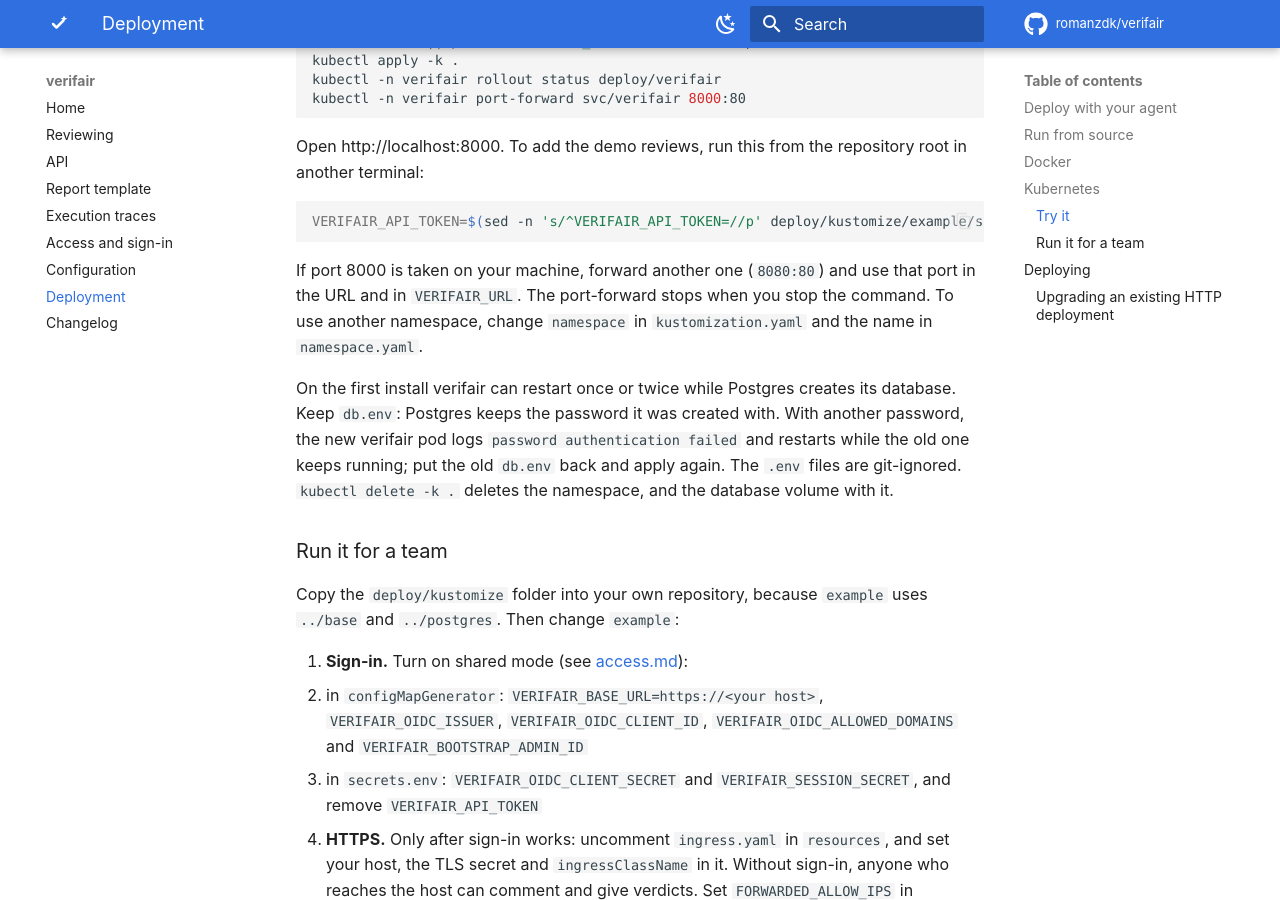
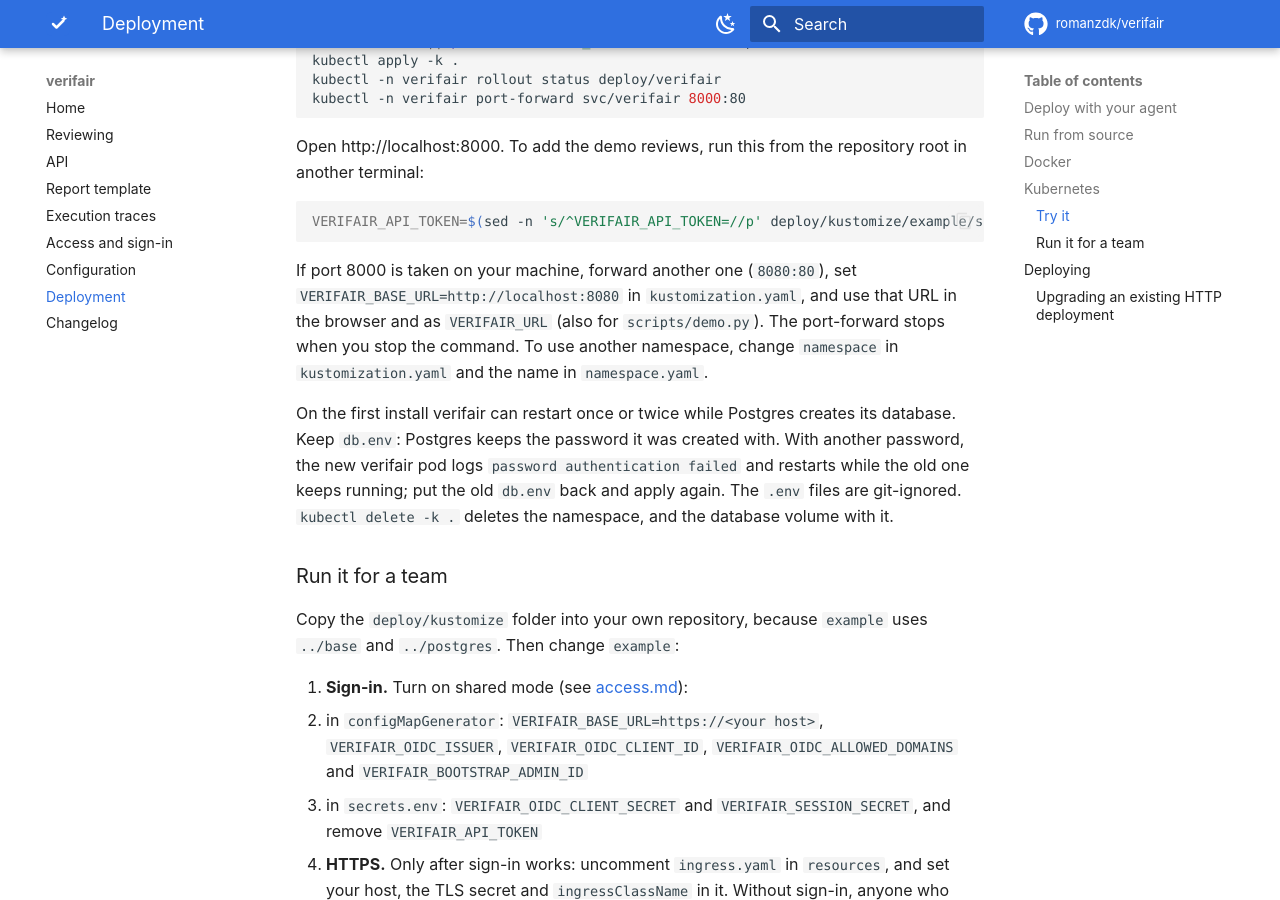
Before and after one commit to romanzdk/verifair, an MkDocs documentation site: the page built from docs/deployment.md, in a window 1280 px wide and 900 px high, scrolled down 3417 px. Built offline with MkDocs 1.6.1 and Material for MkDocs 9.7.7, drawn with Linux system fonts in a browser that asks for light colours; comment, search, counter and statistics services are not loaded.

Commit message:
docs: say what to change when port 8000 is taken

````diff
--- a/docs/deployment.md
+++ b/docs/deployment.md
@@ -119,7 +119,7 @@ Open http://localhost:8000. To add the demo reviews, run this from the repositor
 VERIFAIR_API_TOKEN=$(sed -n 's/^VERIFAIR_API_TOKEN=//p' deploy/kustomize/example/secrets.env) python3 scripts/demo.py
 ```
 
-If port 8000 is taken on your machine, forward another one (`8080:80`) and use that port in the URL and in `VERIFAIR_URL`. The port-forward stops when you stop the command. To use another namespace, change `namespace` in `kustomization.yaml` and the name in `namespace.yaml`.
+If port 8000 is taken on your machine, forward another one (`8080:80`), set `VERIFAIR_BASE_URL=http://localhost:8080` in `kustomization.yaml`, and use that URL in the browser and as `VERIFAIR_URL` (also for `scripts/demo.py`). The port-forward stops when you stop the command. To use another namespace, change `namespace` in `kustomization.yaml` and the name in `namespace.yaml`.
 
 On the first install verifair can restart once or twice while Postgres creates its database. Keep `db.env`: Postgres keeps the password it was created with. With another password, the new verifair pod logs `password authentication failed` and restarts while the old one keeps running; put the old `db.env` back and apply again. The `.env` files are git-ignored. `kubectl delete -k .` deletes the namespace, and the database volume with it.
 
````
